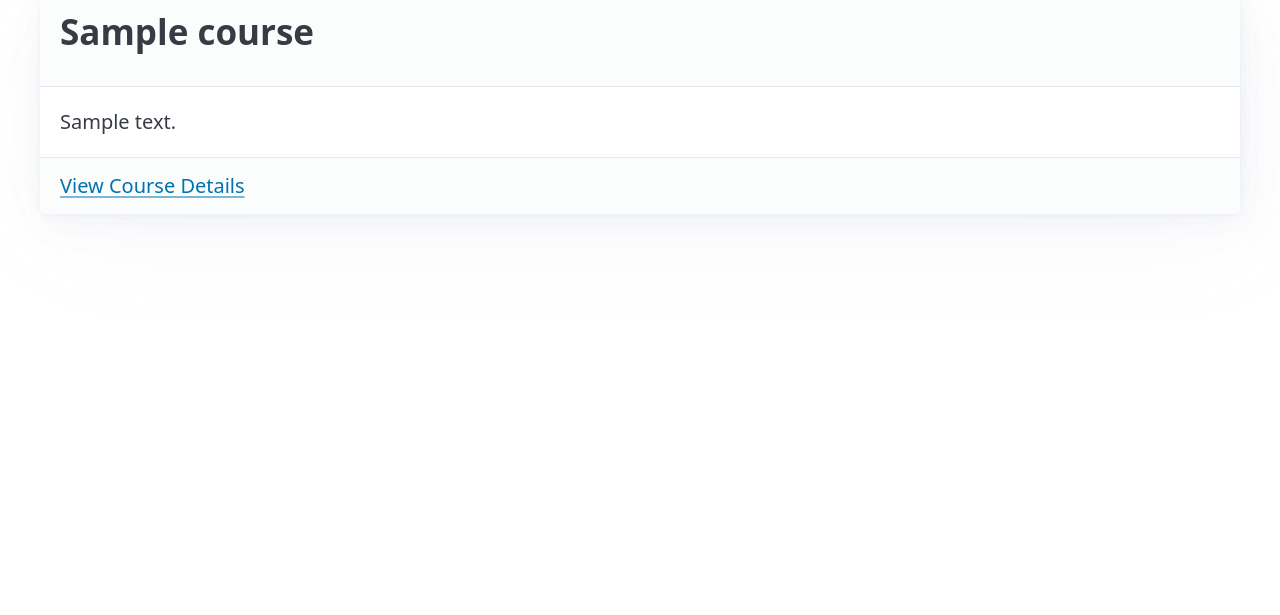
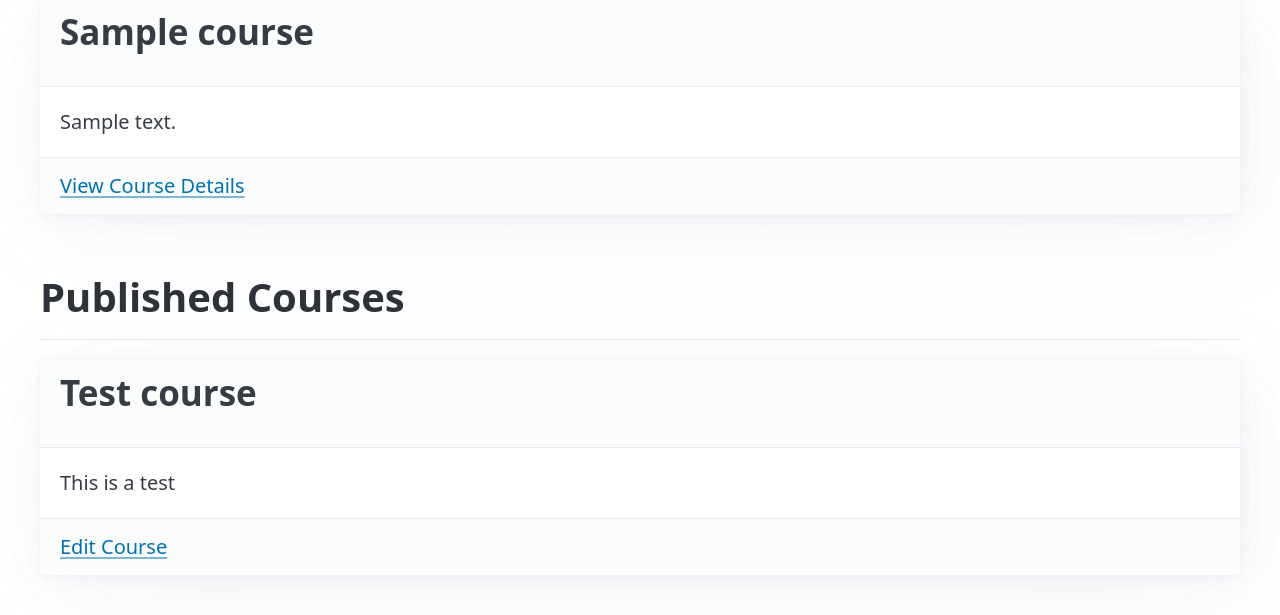
Before and after one commit to qwmye/toolspaedeia, a Django app: template toolspaedeia/templates/courses/user_courses.html in a window 1280 px wide. Shown: the part 378-993 px from the top of the page. Before the commit the page ends 597 px from the top, so only its background shows below. Run offline with Django 5.2, Linux system fonts and the light colour scheme; data comes from the database, SQL or seed files in the repository; both versions use the stored data as it was after the commit; tables that the repository leaves empty hold one stand-in row (values such as "Sample post"); the template is opened without the code that fills it: values that come from a table or form of the project are taken from there, most other values are stand-ins (such as "Sample title", 1, 10 or a date in 2020); some libraries are stand-ins or nearby versions.

Commit message:
Add publisher to a course

```diff
--- a/toolspaedeia/courses/models.py
+++ b/toolspaedeia/courses/models.py
@@ -1,3 +1,4 @@
+from django.contrib.auth import get_user_model
 from django.db import models
 
 
@@ -9,6 +10,9 @@ class Course(models.Model):
     start_date = models.DateField(null=True, blank=True)
     end_date = models.DateField(null=True, blank=True)
     price = models.DecimalField(max_digits=6, decimal_places=2, default=0.00)
+    publisher = models.ForeignKey(
+        get_user_model(), related_name="published_courses", on_delete=models.SET_NULL, null=True
+    )
 
     class Meta:
         """Meta class for the Course model."""
--- a/toolspaedeia/templates/courses/user_courses.html
+++ b/toolspaedeia/templates/courses/user_courses.html
@@ -17,6 +17,21 @@
             </footer>
         </article>
     {% empty %}
-        <article>No courses available.</article>
+        <article>No courses purchased yet.</article>
+    {% endfor %}
+    <h1>Published Courses</h1>
+    <hr />
+    {% for course in published_courses %}
+        <article>
+            <header>
+                <h2>{{ course.name }}</h2>
+            </header>
+            {{ course.description }}
+            <footer>
+                <a href="{% url 'courses:course_detail' course.id %}">Edit Course</a>
+            </footer>
+        </article>
+    {% empty %}
+        <article>No courses published yet.</article>
     {% endfor %}
 {% endblock content %}
```
Also changed, not shown: toolspaedeia/courses/views.py (+12 -2 lines), toolspaedeia/courses/migrations/0007_course_publisher.py (added), toolspaedeia/db.sqlite3.
